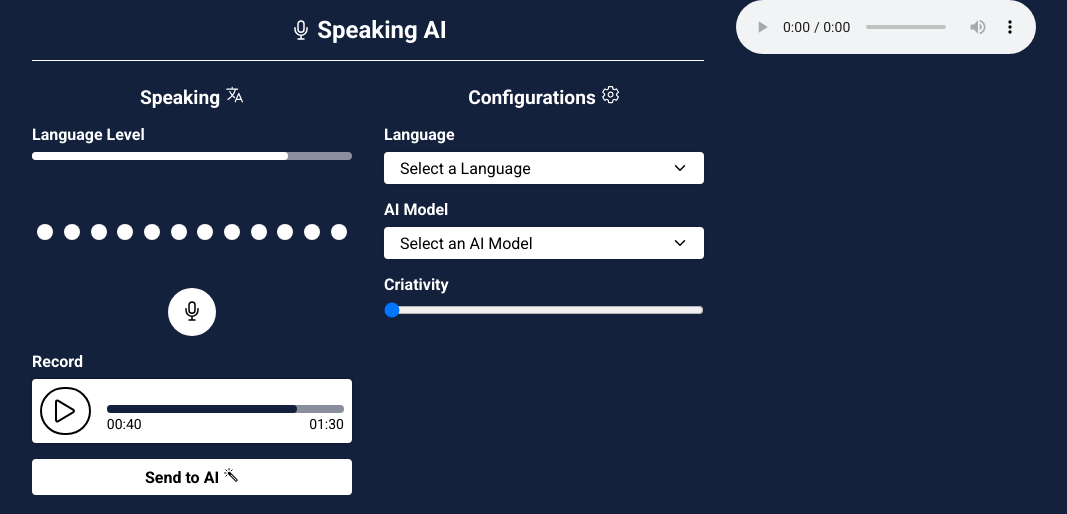
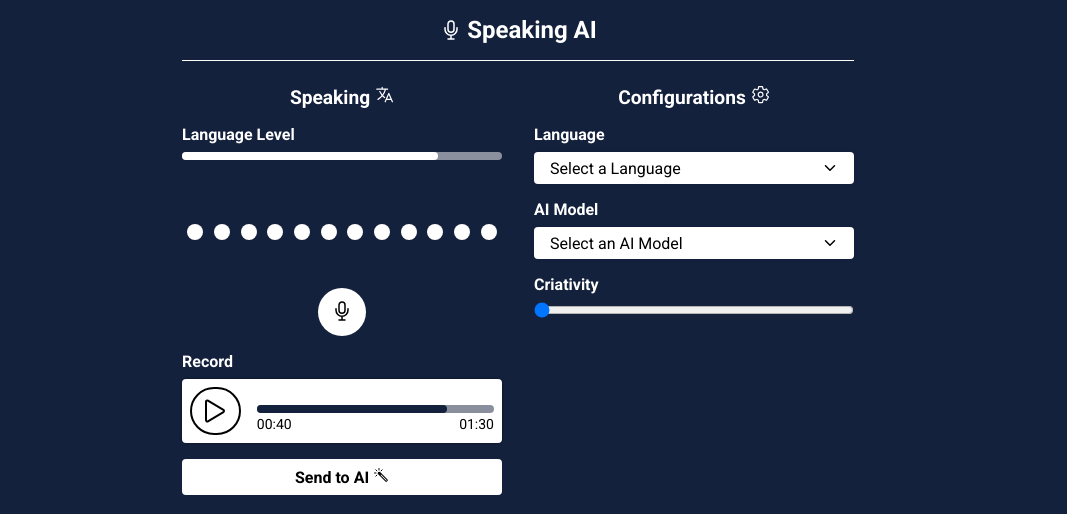
Before and after one commit to Matheus1714/speaking-ai-web, a plain HTML site: page index.html in a window 1280 px wide. Shown: the top 514 px of the page, without its empty margins (122-1189 px from the left). Drawn offline with nearby package versions, Linux system fonts and the light colour scheme.

Commit message:
update audio tag with display none

```diff
--- a/index.html
+++ b/index.html
@@ -134,7 +134,7 @@
         </footer>
     </div>
 
-    <audio id="audioPlayer" controls style="display: block;"></audio>
+    <audio id="audioPlayer" controls style="display: none;"></audio>
 
     <script type="module" src="https://unpkg.com/ionicons@7.1.0/dist/ionicons/ionicons.esm.js"></script>
     <script nomodule src="https://unpkg.com/ionicons@7.1.0/dist/ionicons/ionicons.js"></script>
```
